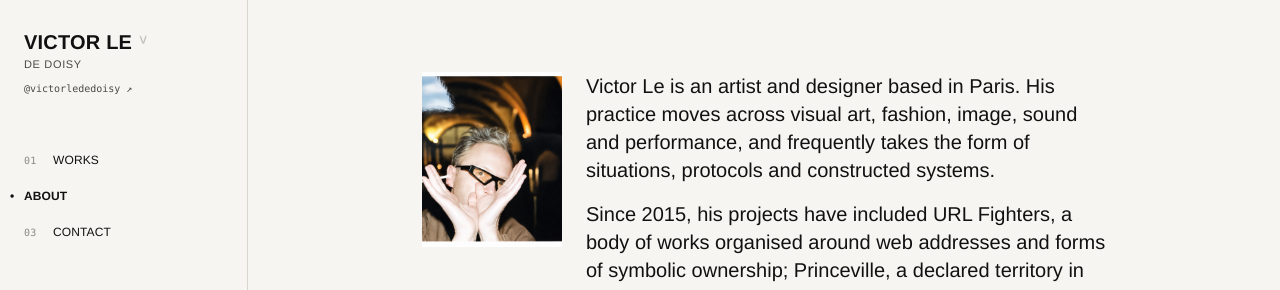
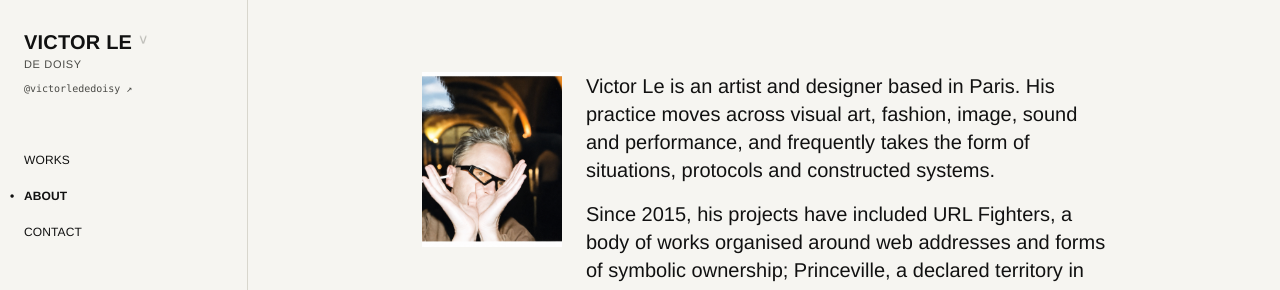
Before and after one commit to victorleparis/victor-le-site, a Next.js app: page /about in a window 1280 px wide. Shown: the top 290 px of the page. Built offline with nearby package versions, Linux system fonts and the light colour scheme.

Commit message:
Remove project numbers from simplified header navigation

```diff
--- a/components/chrome/Nav.tsx
+++ b/components/chrome/Nav.tsx
@@ -42,7 +42,7 @@ export function Nav() {
         <span aria-hidden="true">{open ? "×" : "☰"}</span>
       </button>
       <nav id="projects-navigation" className={`${styles.nav} ${open ? styles.navOpen : ""}`} aria-label="Projects">
-        {siteConfig.nav.map((item, index) => {
+        {siteConfig.nav.map((item) => {
           const active = item.href === "/about" ? pathname === "/about" : pathname === "/" && hash === item.href.slice(1);
           return (
             <Link
@@ -55,7 +55,7 @@ export function Nav() {
                 setHash(item.href.includes("#") ? item.href.slice(item.href.indexOf("#")) : "");
               }}
             >
-              {item.href !== "/about" && <span className={styles.navNumber} aria-hidden="true">{String(index + 1).padStart(2, "0")}</span>}
+
               <span>{item.label}</span>
             </Link>
           );
```
